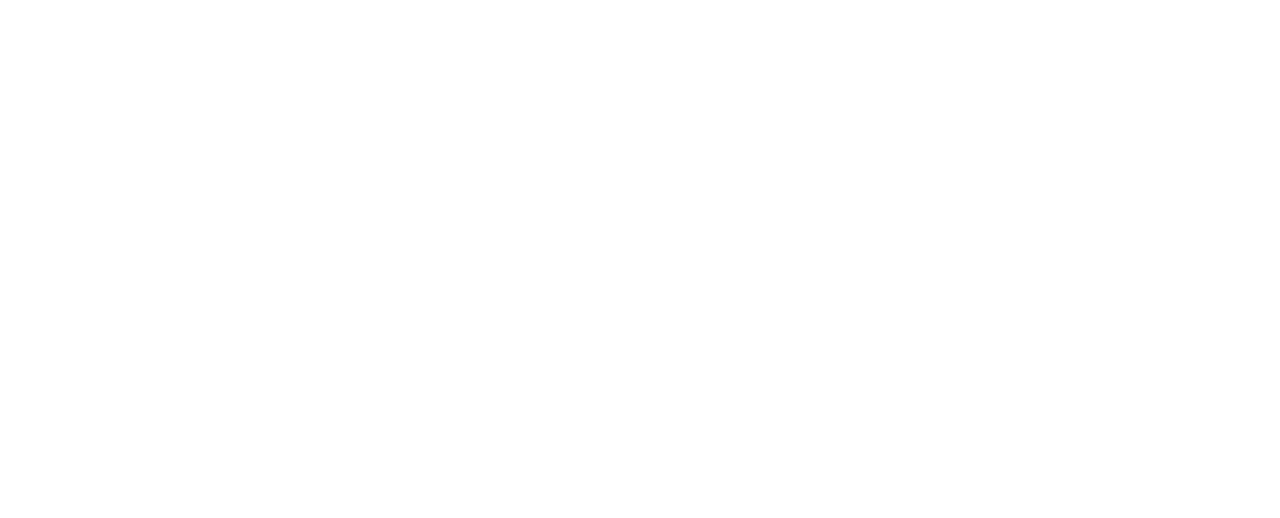
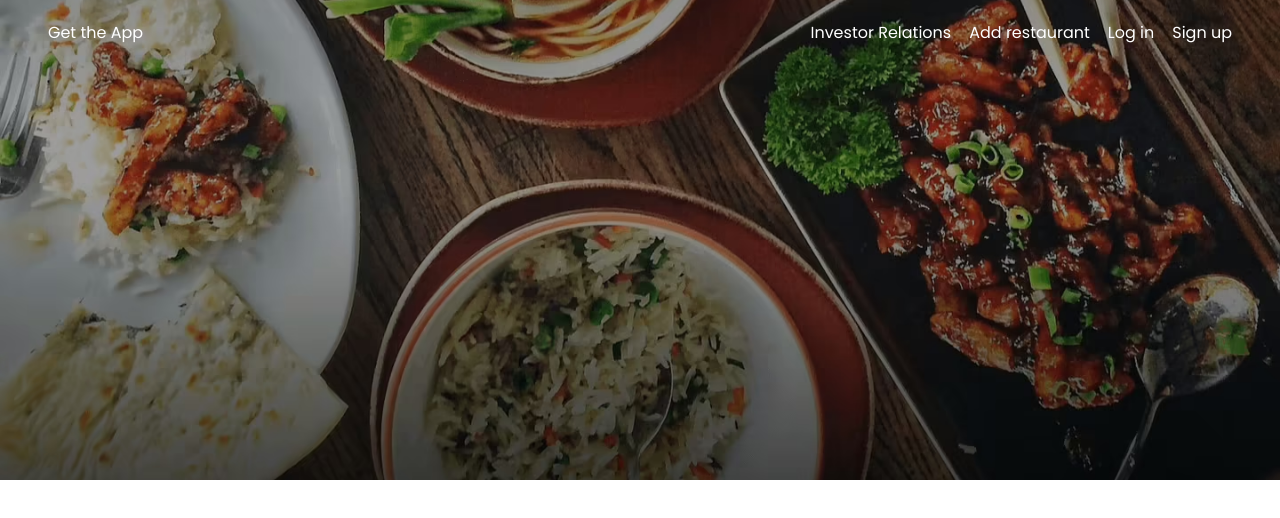
Before and after one commit to Hrs2690/Project-1-Zomato-Landing-Page, a plain HTML site: page index.html in a window 1280 px wide. Drawn offline with Linux system fonts and the light colour scheme.

Commit message:
added nav in hero sec

```diff
--- a/index.html
+++ b/index.html
@@ -12,6 +12,8 @@
       href="https://upload.wikimedia.org/wikipedia/commons/thumb/7/75/Zomato_logo.png/220px-Zomato_logo.png"
     />
     <!-- Font awesome icons -->
+    <!--https://fontawesome.com/search-->
+    <!--https://cdnjs.com/libraries/font-awesome-->
     <link
       rel="stylesheet"
       href="https://cdnjs.cloudflare.com/ajax/libs/font-awesome/6.1.1/css/all.min.css"
@@ -20,6 +22,7 @@
       referrerpolicy="no-referrer"
     />
     <!-- Poppins font by google fonts -->
+    <!--https://fonts.google.com/specimen/Poppins?preview.text=popp-->
     <link rel="preconnect" href="https://fonts.googleapis.com" />
     <link rel="preconnect" href="https://fonts.gstatic.com" crossorigin />
     <link
@@ -27,10 +30,28 @@
       rel="stylesheet"
     />
 
+
     <!-- Importing styles.css -->
     <link rel="stylesheet" href="/styles.css" />
 
     <title>Zomato Landing Page Clone</title>
   </head>
-  <body></body>
+  <body>
+    <section class="hero_section">
+      <header>
+        <nav class="navbar">
+          <a href="https://www.zomato.com/mobile">Get the App</a>
+          <div class="navbar_menu">
+            <a href="https://www.zomato.com/investor-relations" class="link" target="_blank">Investor Relations</a>
+            <a href="https://www.zomato.com/partner-with-us" class="link" target="_blank">Add restaurant</a>
+            <a href="#" class="link">Log in</a>
+            <a href="#" class="link">Sign up</a>
+            <a href="#" class="user_icon">
+              <i class="fa-solid fa-user"></i>
+            </a>
+          </div>
+        </nav>
+      </header>
+    </section>
+  </body>
 </html>
--- a/styles.css
+++ b/styles.css
@@ -0,0 +1,49 @@
+*{
+    margin: 0;
+    padding: 0;
+    box-sizing: border-box;
+    font-family: 'Poppins', sans-serif;
+}
+
+.hero_section{
+    background-image: url(./images/heroSectionBackground.png);
+    background-size: cover;
+    background-position: center;
+    min-height: 60vh;
+}
+
+.navbar{
+    display: flex;
+    align-items: center;
+    justify-content: space-between;
+    height: 65px;
+    padding: 16px 48px;
+}
+
+.navbar a{
+    color: white;
+    text-decoration: none;
+}
+
+.navbar_menu{
+    display: flex;
+    gap: 18px;
+    /* padding-right: 18px; */
+}
+
+.navbar_menu .user_icon{
+    height: 25px;
+    width: 25px;
+    display: flex;
+    align-items: center;
+    justify-content: center;
+    border-radius: 100%;
+    border: solid 1px white;
+    display: none;
+}
+
+@media only screen and (max-width: 600px){
+    .navbar_menu .user_icon{
+        display: flex;
+    }
+}
```
Also changed, not shown: images/heroSectionBackground.png (added), images/heroSectionLogo.png (added).
